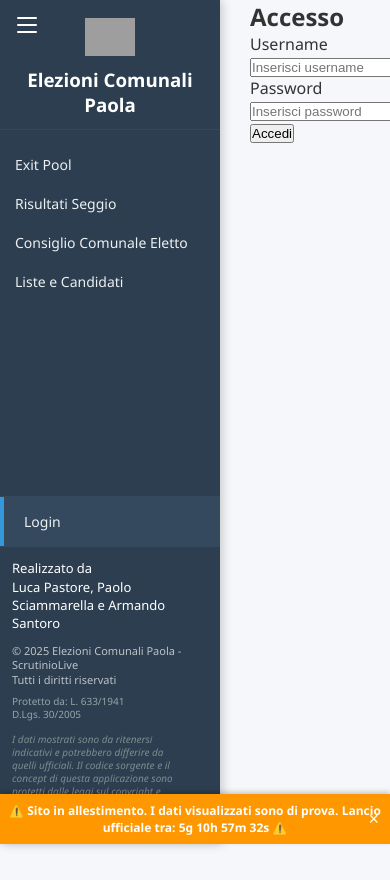
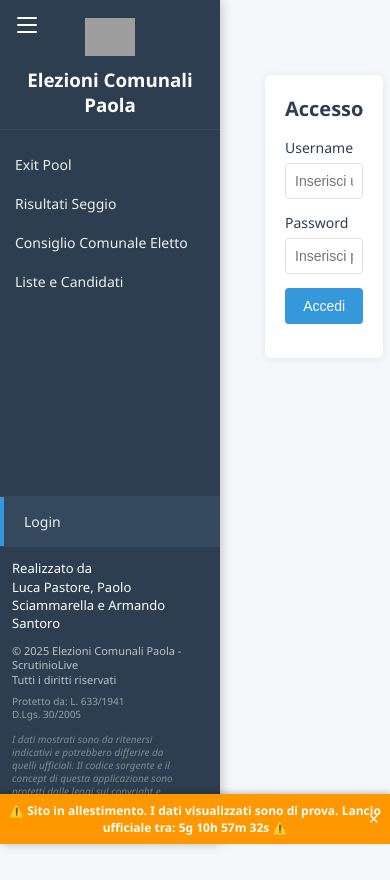
Before and after one commit to scrutiniolive/elezionicomunalipaola, an Angular app: page /seats/login in a window 390 px wide. Built offline with nearby package versions, Linux system fonts and the light colour scheme; grey boxes are pictures that could not be loaded.

Commit message:
Fix: login schermata

```diff
--- a/src/app/components/login/login.component.scss
+++ b/src/app/components/login/login.component.scss
@@ -1,98 +1,82 @@
-.seats-container {
-    padding: 20px;
-    max-width: 100%;
-    margin: 0 auto;
+.login-container {
+    display: flex;
+    justify-content: center;
+    align-items: center;
+    height: 100vh;
+    background-color: #f5f7fa;
+    min-height: 100%;
 }
 
-.seats-header {
-    display: flex;
-    justify-content: space-between;
-    align-items: center;
-    margin-bottom: 30px;
+.login-card {
+    background: white;
+    border-radius: 8px;
+    box-shadow: 0 2px 10px rgba(0, 0, 0, 0.1);
+    padding: 30px;
+    width: 100%;
+    max-width: 400px;
+    margin: auto;
+}
 
-    h1 {
-        margin: 0;
-        color: #2c3e50;
+h2 {
+    margin-bottom: 24px;
+    color: #2c3e50;
+    text-align: center;
+}
+
+.form-group {
+    margin-bottom: 20px;
+}
+
+label {
+    display: block;
+    margin-bottom: 8px;
+    color: #2c3e50;
+    font-weight: 500;
+}
+
+input {
+    width: 100%;
+    padding: 10px 12px;
+    border: 1px solid #dfe3e8;
+    border-radius: 4px;
+    font-size: 16px;
+    transition: border-color 0.2s;
+
+    &:focus {
+        border-color: #3498db;
+        outline: none;
+    }
+
+    &.is-invalid {
+        border-color: #e74c3c;
     }
 }
 
-.buttons-container {
-    display: flex;
-    gap: 15px;
-    align-items: center;
+.invalid-feedback {
+    color: #e74c3c;
+    font-size: 14px;
+    margin-top: 5px;
 }
 
-.btn-standard {
-    background-color: #34495e;
+.btn-login {
+    background-color: #3498db;
     color: white;
     border: none;
     border-radius: 4px;
-    padding: 10px 16px;
-    font-size: 14px;
+    padding: 12px 16px;
+    font-size: 16px;
+    font-weight: 500;
     cursor: pointer;
+    width: 100%;
     transition: background-color 0.2s;
 
     &:hover {
-        background-color: #2c3e50;
-    }
-}
-
-.btn-open {
-    background-color: #2ecc71 !important;
-
-    &:hover {
-        background-color: #27ae60 !important;
-    }
-}
-
-.btn-close {
-    background-color: #e74c3c !important;
-
-    &:hover {
-        background-color: #c0392b !important;
-    }
-}
-
-.btn-logout {
-    background-color: #34495e;
-    color: white;
-    border: none;
-    border-radius: 4px;
-    padding: 10px 16px;
-    font-size: 14px;
-    cursor: pointer;
-    transition: background-color 0.2s;
-
-    &:hover {
-        background-color: #2c3e50;
-    }
-}
-
-.loading-container {
-    display: flex;
-    flex-direction: column;
-    align-items: center;
-    justify-content: center;
-    padding: 40px;
-
-    .spinner {
-        border: 4px solid rgba(0, 0, 0, 0.1);
-        border-left: 4px solid #3498db;
-        border-radius: 50%;
-        width: 40px;
-        height: 40px;
-        animation: spin 1s linear infinite;
-        margin-bottom: 20px;
-    }
-}
-
-@keyframes spin {
-    0% {
-        transform: rotate(0deg);
+        background-color: #2980b9;
     }
 
-    100% {
-        transform: rotate(360deg);
+    &:disabled {
+        background-color: #95a5a6;
+        cursor: not-allowed;
     }
 }
 
@@ -100,275 +84,129 @@
     background-color: #fdecea;
     border-left: 4px solid #e74c3c;
     color: #e74c3c;
-    padding: 16px;
+    padding: 12px;
+    margin-bottom: 20px;
     border-radius: 4px;
-    margin-bottom: 20px;
 }
 
-.no-data {
-    text-align: center;
-    padding: 40px;
-    background: #f8f9fa;
-    border-radius: 8px;
-    color: #7f8c8d;
+.spinner-border {
+    display: inline-block;
+    width: 16px;
+    height: 16px;
+    border: 2px solid currentColor;
+    border-right-color: transparent;
+    border-radius: 50%;
+    animation: spinner 0.75s linear infinite;
+    margin-right: 8px;
 }
 
-.special-votes-section {
-    display: flex;
-    flex-direction: column;
-    gap: 20px;
-}
-
-.special-votes-container {
-    display: flex;
-    justify-content: center;
-    gap: 20px;
-}
-
-.special-vote-box {
-    background-color: white;
-    border-radius: 8px;
-    padding: 16px;
-    box-shadow: 0 2px 6px rgba(0, 0, 0, 0.1);
-    flex: 1;
-    max-width: 250px;
-
-    h3 {
-        margin: 0 0 12px;
-        font-size: 17px;
-        font-weight: 600;
-    }
-
-    &.null-vote-box h3 {
-        color: #34495e;
-    }
-
-    &.blank-vote-box h3 {
-        color: #34495e;
+@keyframes spinner {
+    to {
+        transform: rotate(360deg);
     }
 }
 
-.vote-control-panel {
-    display: flex;
-    align-items: center;
-    gap: 15px;
-
-    .vote-count {
-        font-size: 22px;
-        font-weight: 700;
-        min-width: 40px;
-        text-align: center;
-    }
-}
-
-.vote-btn {
-    width: 36px;
-    height: 36px;
-    border-radius: 50%;
-    border: none;
-    font-size: 20px;
-    font-weight: 600;
-    color: white;
-    cursor: pointer;
-    display: flex;
-    align-items: center;
-    justify-content: center;
-    transition: all 0.2s ease;
-    box-shadow: 0 2px 4px rgba(0, 0, 0, 0.1);
-
-    &:disabled {
-        opacity: 0.5;
-        cursor: not-allowed;
-
-        &:hover {
-            background-color: initial;
-            transform: none;
-            box-shadow: none;
-        }
+@media (min-width: 1201px) {
+    .login-card {
+        padding: 35px;
+        max-width: 450px;
     }
 
-    &.vote-btn-plus {
-        background-color: #2ecc71;
-
-        &:hover {
-            background-color: #27ae60;
-            transform: translateY(-2px);
-            box-shadow: 0 3px 6px rgba(0, 0, 0, 0.15);
-        }
-
-        &:active {
-            transform: translateY(0);
-            box-shadow: 0 1px 2px rgba(0, 0, 0, 0.1);
-        }
+    h2 {
+        font-size: 28px;
     }
 
-    &.vote-btn-minus {
-        background-color: #e74c3c;
-
-        &:hover:not(:disabled) {
-            background-color: #c0392b;
-            transform: translateY(-2px);
-            box-shadow: 0 3px 6px rgba(0, 0, 0, 0.15);
-        }
-
-        &:active:not(:disabled) {
-            transform: translateY(0);
-            box-shadow: 0 1px 2px rgba(0, 0, 0, 0.1);
-        }
-
-        &:disabled {
-            background-color: #bdc3c7;
-            cursor: not-allowed;
-            opacity: 0.7;
-        }
-    }
-}
-
-.parties-grid {
-    display: grid;
-    grid-template-columns: repeat(auto-fit, minmax(200px, 1fr));
-    gap: 20px;
-    width: 100%;
-}
-
-@media (min-width: 1201px) {
-    .seats-container {
-        padding: 25px;
+    input {
+        padding: 12px 14px;
     }
 
-    .special-vote-box {
-        max-width: 280px;
-        padding: 20px;
-
-        h3 {
-            font-size: 18px;
-        }
-    }
-
-    .vote-control-panel {
-        gap: 20px;
-
-        .vote-count {
-            font-size: 24px;
-        }
-    }
-
-    .vote-btn {
-        width: 42px;
-        height: 42px;
-        font-size: 22px;
+    .btn-login {
+        padding: 14px 18px;
     }
 }
 
 @media (min-width: 769px) and (max-width: 1200px) {
-    .parties-grid {
-        grid-template-columns: repeat(auto-fit, minmax(180px, 1fr));
-    }
-
-    .special-votes-container {
-        justify-content: center;
-        max-width: 600px;
-        margin: 0 auto;
-    }
-
-    .special-vote-box {
-        max-width: 220px;
+    .login-card {
+        max-width: 420px;
     }
 }
 
 @media (max-width: 768px) {
-    .seats-container {
-        padding: 15px;
+    .login-container {
+        padding: 20px;
     }
 
-    .seats-header {
-        flex-direction: column;
-        align-items: flex-start;
-        gap: 15px;
+    .login-card {
+        padding: 25px;
+        box-shadow: 0 1px 8px rgba(0, 0, 0, 0.08);
+    }
+
+    h2 {
+        font-size: 22px;
         margin-bottom: 20px;
     }
 
-    .buttons-container {
-        width: 100%;
-        gap: 10px;
+    .form-group {
+        margin-bottom: 16px;
     }
 
-    .btn-standard {
-        flex: 1;
-        text-align: center;
-        padding: 10px 12px;
+    label {
+        margin-bottom: 6px;
+        font-size: 15px;
     }
 
-    .special-votes-section {
-        gap: 15px;
+    input {
+        padding: 10px;
+        font-size: 15px;
     }
 
-    .special-votes-container {
-        flex-direction: column;
-        align-items: stretch;
-        gap: 15px;
-    }
-
-    .special-vote-box {
-        max-width: none;
-        padding: 14px;
-    }
-
-    .parties-grid {
-        grid-template-columns: repeat(auto-fill, minmax(150px, 1fr));
-        gap: 15px;
+    .btn-login {
+        padding: 11px 14px;
+        font-size: 15px;
     }
 }
 
 @media (max-width: 480px) {
-    .seats-container {
-        padding: 10px;
+    .login-container {
+        padding: 15px;
+        align-items: flex-start;
     }
 
-    .seats-header h1 {
-        font-size: 20px;
+    .login-card {
+        padding: 20px;
+        margin-top: 60px;
+        border-radius: 6px;
     }
 
-    .btn-standard {
-        font-size: 13px;
-        padding: 8px 10px;
+    h2 {
+        font-size: 20px;
+        margin-bottom: 16px;
     }
 
-    .special-vote-box {
-        padding: 12px;
-
-        h3 {
-            font-size: 15px;
-            margin-bottom: 10px;
-        }
+    .form-group {
+        margin-bottom: 14px;
     }
 
-    .vote-control-panel {
-        gap: 10px;
-
-        .vote-count {
-            font-size: 18px;
-        }
+    label {
+        font-size: 14px;
     }
 
-    .vote-btn {
-        width: 32px;
-        height: 32px;
-        font-size: 18px;
+    input {
+        padding: 9px;
+        font-size: 14px;
     }
 
-    .parties-grid {
-        grid-template-columns: repeat(2, 1fr);
-        gap: 10px;
+    .invalid-feedback {
+        font-size: 13px;
     }
 
-    .loading-container {
-        padding: 25px;
+    .btn-login {
+        padding: 10px;
+        font-size: 14px;
     }
 
-    .spinner {
-        width: 30px;
-        height: 30px;
-        margin-bottom: 15px;
+    .error-message {
+        padding: 10px;
+        font-size: 14px;
     }
 }
```
